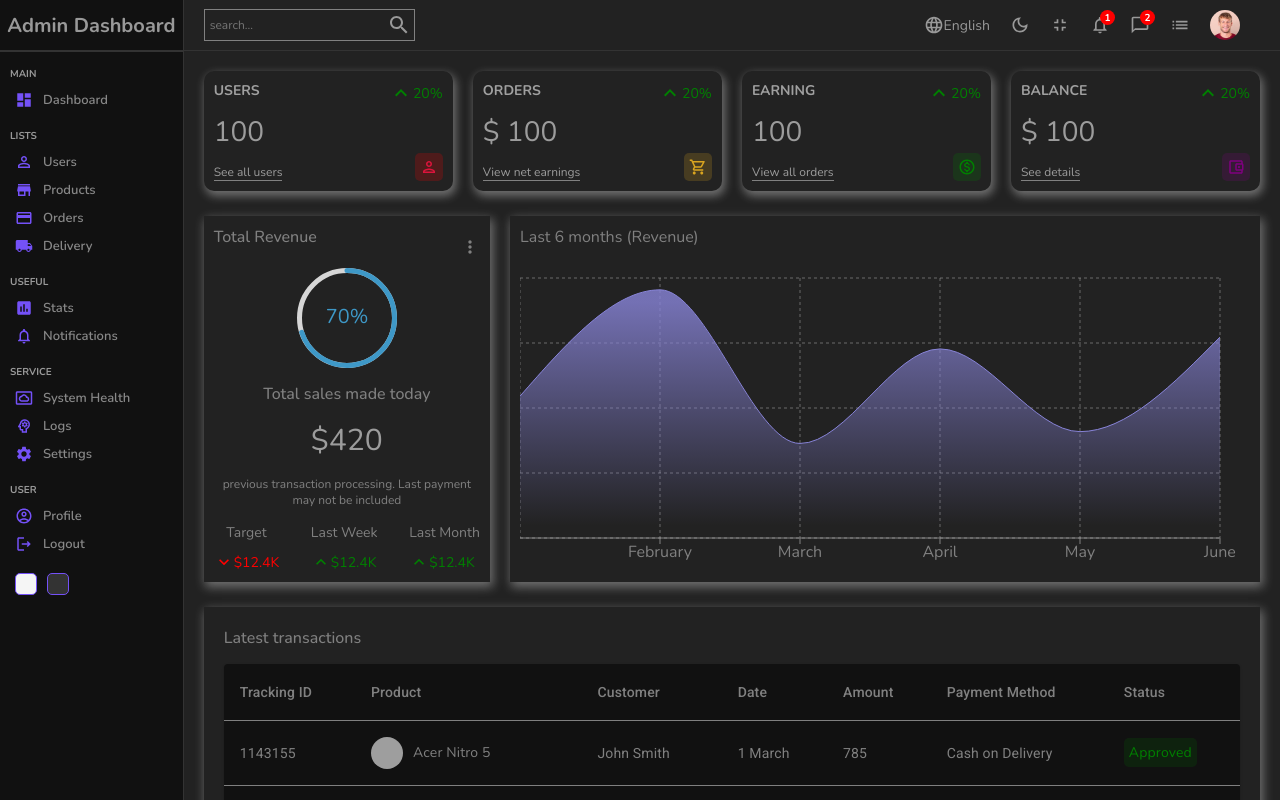
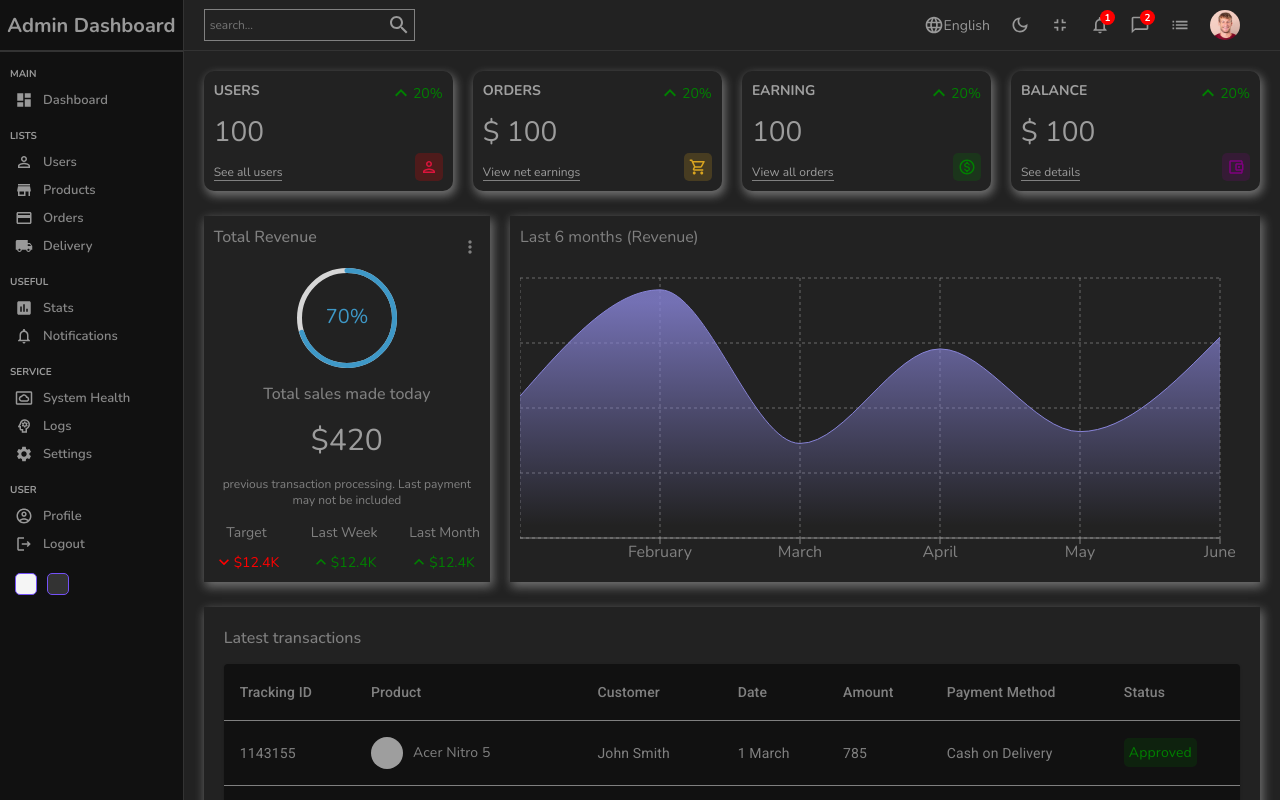
Before and after one commit to honorific/admin-dashboard, a React (Create React App) app: page / in a window 1280 px wide. Shown: the top 800 px of the page. Built offline with nearby package versions, Linux system fonts and the light colour scheme; grey boxes are pictures that could not be loaded.

Commit message:
change color of icons in dark mode

```diff
--- a/src/style/dark.scss
+++ b/src/style/dark.scss
@@ -48,6 +48,10 @@
         &:hover {
           background-color: #333;
         }
+
+        .icon {
+          color: #999;
+        }
       }
     }
   }
```
